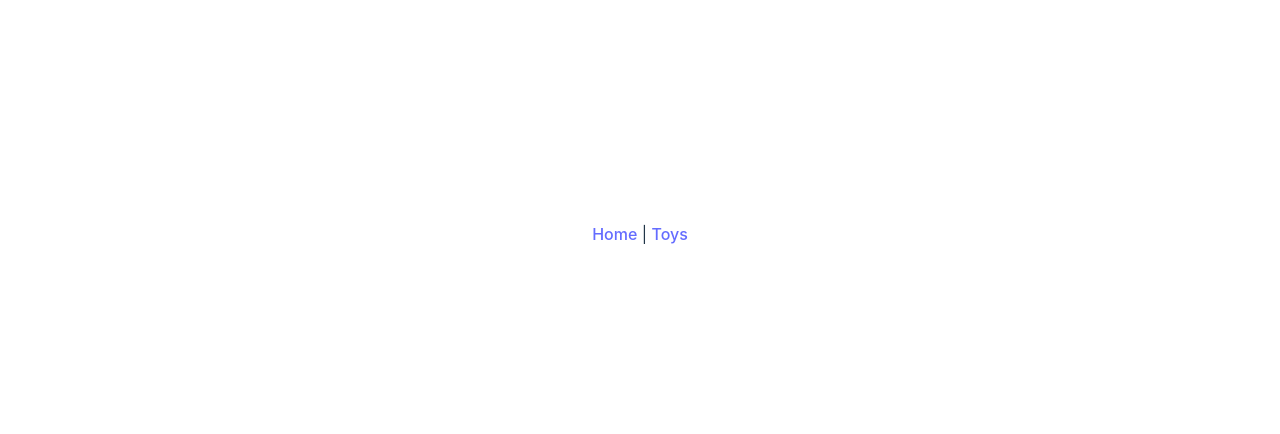
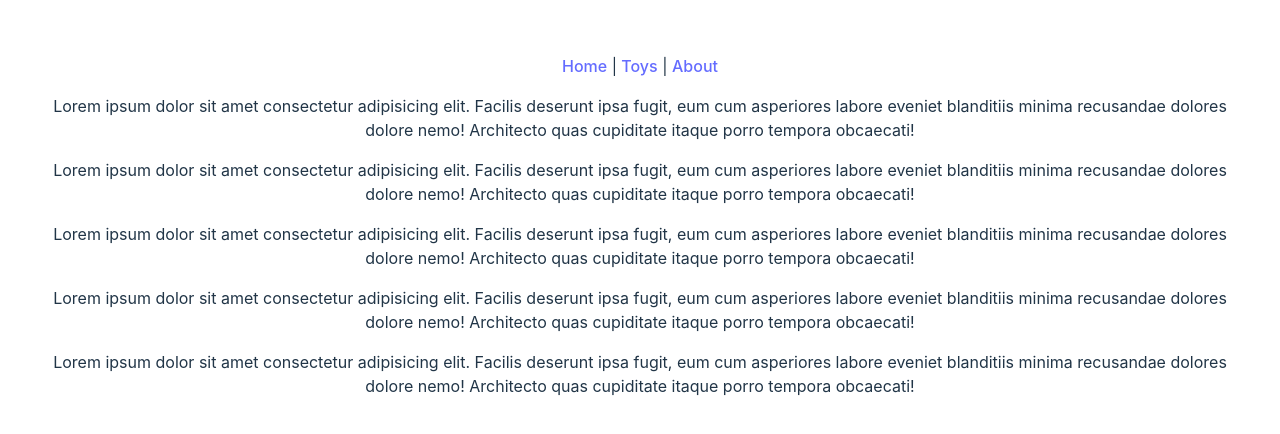
Before and after one commit to Alexlarik/mistertoy-proj, a React (Vite) app in the folder mistertoy-frontend/: page / in a window 1280 px wide. Before the commit this address had no page. Shown: the part 166-600 px from the top of the page. Built offline with nearby package versions, Linux system fonts and the light colour scheme.

Commit message:
Creating map cmp while in development switching to local storage

```diff
--- a/mistertoy-frontend/cmps/AppHeader.jsx
+++ b/mistertoy-frontend/cmps/AppHeader.jsx
@@ -4,7 +4,7 @@ export function AppHeader() {
     return (
         <section className="app-header">
             <nav>
-                <NavLink to="/">Home</NavLink> |<NavLink to="/toy"> Toys</NavLink>
+                <NavLink to="/">Home</NavLink> |<NavLink to="/toy"> Toys</NavLink> | <NavLink to="/about">About </NavLink>
             </nav>
         </section>
     )
--- /dev/null
+++ b/mistertoy-frontend/cmps/Map.jsx
@@ -0,0 +1,36 @@
+import React, { useState } from "react"
+import GoogleMapReact from 'google-map-react'
+
+const AnyReactComponent = ({ text }) => <div style={{ fontSize: '3em' }}>{text}</div>
+const API_KEY = ""
+export function Map() {
+    const [coords, setCoords] = useState({ lat: 32.071035, lng: 34.779118 })
+    const zoom = 11
+    // const defaultProps = {
+    //     center: {
+    //         lat: 32.071035,
+    //         lng: 34.779118
+    //     },
+    //     zoom: 11
+    // }
+    function onHandleClick({ lat, lng }) {
+        setCoords({ lat, lng })
+    }
+    return (
+        // Important! Always set the container height explicitly
+        <div style={{ height: '100vh', width: '100%' }}>
+            <GoogleMapReact
+                bootstrapURLKeys={{ key: API_KEY }}
+                defaultCenter={coords}
+                defaultZoom={zoom}
+                onClick={onHandleClick}
+            >
+                <AnyReactComponent
+                    lat={coords.lat}
+                    lng={coords.lng}
+                    text="👽"
+                />
+            </GoogleMapReact>
+        </div>
+    )
+}
--- a/mistertoy-frontend/package.json
+++ b/mistertoy-frontend/package.json
@@ -15,6 +15,7 @@
     "cookie-parser": "^1.4.6",
     "express": "^4.19.2",
     "follow-redirects": "^1.15.6",
+    "google-map-react": "^2.2.1",
     "nodemon": "^3.1.4",
     "react": "^18.3.1",
     "react-dom": "^18.3.1",
--- /dev/null
+++ b/mistertoy-frontend/src/pages/About.jsx
@@ -0,0 +1,16 @@
+import { Map } from "../../cmps/Map"
+export function About() {
+    return (
+        <section className="about-page">
+            <h2>Map info</h2>
+            <p>
+                Lorem ipsum dolor sit amet consectetur adipisicing elit. Magni aperiam
+                quo veniam velit dolor reprehenderit, laudantium consequatur neque
+                numquam labore quae. Accusamus libero perferendis ducimus? Alias unde
+                hic quisquam doloremque.
+            </p>
+
+            <Map />
+        </section>
+    )
+}
--- /dev/null
+++ b/mistertoy-frontend/src/pages/Home.jsx
@@ -0,0 +1,11 @@
+export function Home() {
+    return (
+        <section className="home-page">
+            <p>Lorem ipsum dolor sit amet consectetur adipisicing elit. Facilis deserunt ipsa fugit, eum cum asperiores labore eveniet blanditiis minima recusandae dolores dolore nemo! Architecto quas cupiditate itaque porro tempora obcaecati!</p>
+            <p>Lorem ipsum dolor sit amet consectetur adipisicing elit. Facilis deserunt ipsa fugit, eum cum asperiores labore eveniet blanditiis minima recusandae dolores dolore nemo! Architecto quas cupiditate itaque porro tempora obcaecati!</p>
+            <p>Lorem ipsum dolor sit amet consectetur adipisicing elit. Facilis deserunt ipsa fugit, eum cum asperiores labore eveniet blanditiis minima recusandae dolores dolore nemo! Architecto quas cupiditate itaque porro tempora obcaecati!</p>
+            <p>Lorem ipsum dolor sit amet consectetur adipisicing elit. Facilis deserunt ipsa fugit, eum cum asperiores labore eveniet blanditiis minima recusandae dolores dolore nemo! Architecto quas cupiditate itaque porro tempora obcaecati!</p>
+            <p>Lorem ipsum dolor sit amet consectetur adipisicing elit. Facilis deserunt ipsa fugit, eum cum asperiores labore eveniet blanditiis minima recusandae dolores dolore nemo! Architecto quas cupiditate itaque porro tempora obcaecati!</p>
+        </section>
+    )
+}
--- a/mistertoy-frontend/src/pages/ToyEdit.jsx
+++ b/mistertoy-frontend/src/pages/ToyEdit.jsx
@@ -2,8 +2,8 @@ import { useEffect, useState } from 'react'
 import { Link, useNavigate, useParams } from 'react-router-dom'
 import { useDispatch, useSelector } from 'react-redux'
 import { showErrorMsg, showSuccessMsg } from '../services/event-bus.service'
-import { toyService } from '../services/toy.service'
-// import { toyService } from '../services/toy.service.local'
+// import { toyService } from '../services/toy.service'
+import { toyService } from '../services/toy.service.local'
 
 export function ToyEdit() {
     const dispatch = useDispatch()
--- a/mistertoy-frontend/src/pages/ToyIndex.jsx
+++ b/mistertoy-frontend/src/pages/ToyIndex.jsx
@@ -2,8 +2,8 @@ import { useDispatch, useSelector } from 'react-redux'
 import { useEffect } from 'react'
 import { loadToys } from '../store/toy.actions'
 import { showErrorMsg, showSuccessMsg } from '../services/event-bus.service.js'
-import { toyService } from '../services/toy.service'
-// import { toyService } from '../services/toy.service.local.js'
+// import { toyService } from '../services/toy.service'
+import { toyService } from '../services/toy.service.local.js'
 import { removeToy, saveToy } from '../store/toy.actions'
 import { ToyList } from '../../cmps/ToyList.jsx'
 import { ToyFilter } from '../../cmps/ToyFilter.jsx'
--- a/mistertoy-frontend/src/root-cmp.jsx
+++ b/mistertoy-frontend/src/root-cmp.jsx
@@ -3,13 +3,13 @@ import { Provider } from 'react-redux'
 import { store } from './store/store.js'
 import { ToyIndex } from './pages/ToyIndex.jsx'
 import { AppHeader } from '../cmps/AppHeader.jsx'
+import { Home } from './pages/Home.jsx'
+import { About } from './pages/About.jsx'
 
 import { ToyDetails } from './pages/ToyDetails.jsx'
 import { ToyEdit } from './pages/ToyEdit.jsx'
 // import { AppFooter } from './cmps/AppFooter.jsx'
-// import { Home } from './pages/Home.jsx'
-// import { BugDetails } from './pages/BugDetails.jsx'
-// import { AboutUs } from './pages/AboutUs.jsx'
+
 
 export function App() {
     return (
@@ -19,12 +19,11 @@ export function App() {
                     <AppHeader />
                     <main>
                         <Routes>
-                            {/* <Route path="/" element={<Home />} /> */}
+                            <Route element={<Home />} path="/" />
                             <Route element={<ToyIndex />} path="/toy" />
                             <Route element={<ToyEdit />} path="/toy/edit/:toyId?" />
                             <Route element={<ToyDetails />} path="/toy/:toyId" />
-                            {/* <Route path="/bug/:bugId" element={<BugDetails />} />
-                        <Route path="/about" element={<AboutUs />} /> */}
+                            <Route element={<About />} path="/about" />
                         </Routes>
                     </main>
                     {/* <AppFooter /> */}
--- a/mistertoy-frontend/src/store/toy.actions.js
+++ b/mistertoy-frontend/src/store/toy.actions.js
@@ -1,5 +1,5 @@
-import { toyService } from '../services/toy.service.js'
-// import { toyService } from '../services/toy.service.local.js'
+// import { toyService } from '../services/toy.service.js'
+import { toyService } from '../services/toy.service.local.js'
 import { SET_TOYS, UPDATE_TOY, ADD_TOY, REMOVE_TOY, SET_FILTER_BY } from './toy.reducer.js'
 import { store } from './store.js'
 
--- a/mistertoy-frontend/src/store/toy.reducer.js
+++ b/mistertoy-frontend/src/store/toy.reducer.js
@@ -1,5 +1,5 @@
-import { toyService } from '../services/toy.service'
-// import { toyService } from '../services/toy.service.local'
+// import { toyService } from '../services/toy.service'
+import { toyService } from '../services/toy.service.local'
 
 export const SET_TOYS = 'SET_TOYS'
 export const SET_FILTER_BY = 'SET_FILTER_BY'
```
Also changed, not shown: 1 other file (tests, documents, lock files or other folders).
